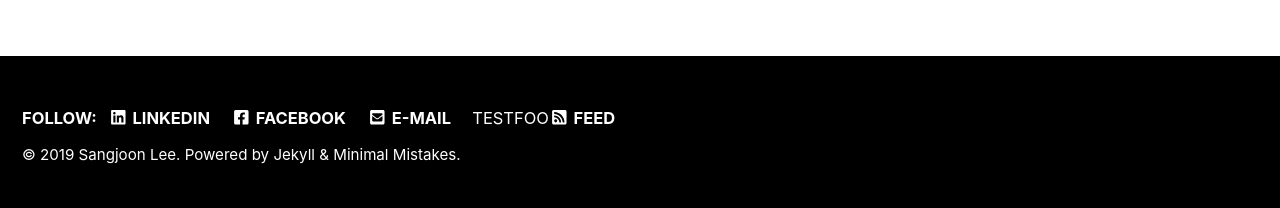
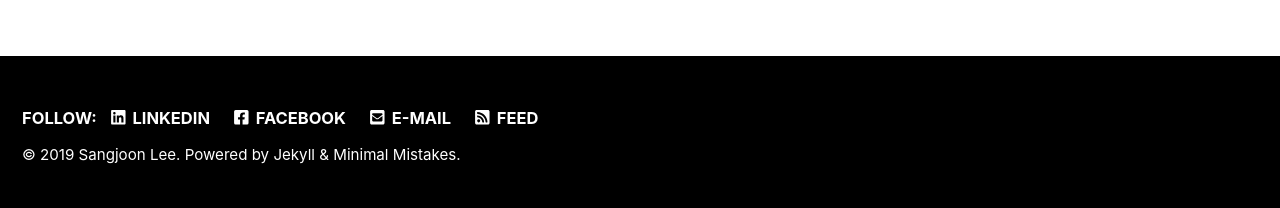
Before and after one commit to jun9303/jun9303.github.io, a Jekyll site: the page built from index.md, in a window 1280 px wide. Shown: the part 1064-1272 px from the top of the page. Built offline with Jekyll 4.4.1, drawn with Linux system fonts in a browser that asks for light colours; cached includes are drawn as plain includes; nearby versions of some CDN libraries.

Commit message:
Update footer.html

```diff
--- a/_includes/footer.html
+++ b/_includes/footer.html
@@ -12,7 +12,7 @@
       {% endfor %}
     {% endif %}
 
-    <li><span>testfoo</span><a href="{% if site.atom_feed.path %}{{ site.atom_feed.path }}{% else %}{{ '/feed.xml' | relative_url }}{% endif %}"><i class="fas fa-fw fa-rss-square" aria-hidden="true"></i> {{ site.data.ui-text[site.locale].feed_label | default: "Feed" }}</a></li>
+    <li><a href="{% if site.atom_feed.path %}{{ site.atom_feed.path }}{% else %}{{ '/feed.xml' | relative_url }}{% endif %}"><i class="fas fa-fw fa-rss-square" aria-hidden="true"></i> {{ site.data.ui-text[site.locale].feed_label | default: "Feed" }}</a></li>
   </ul>
 </div>
 
```
